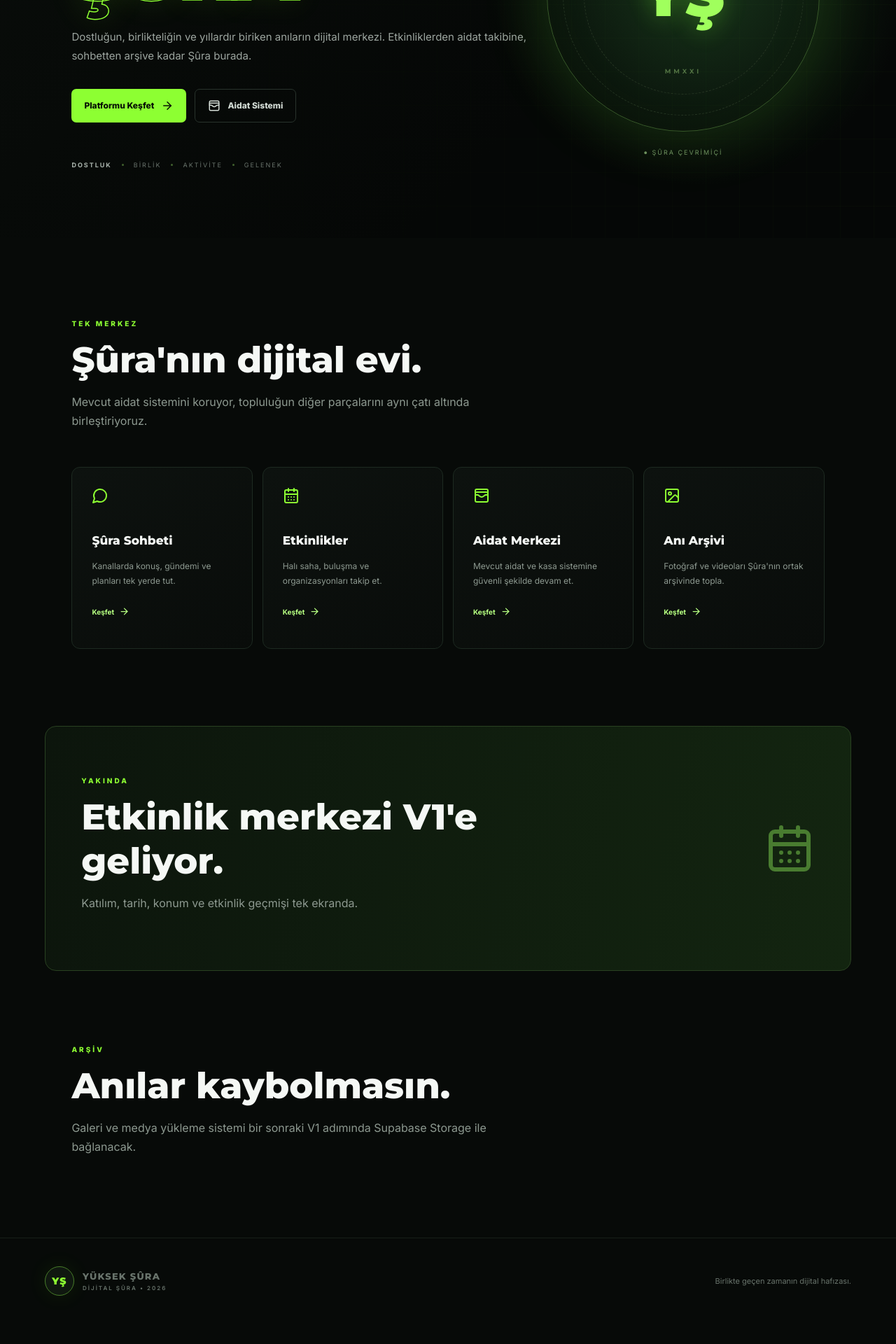
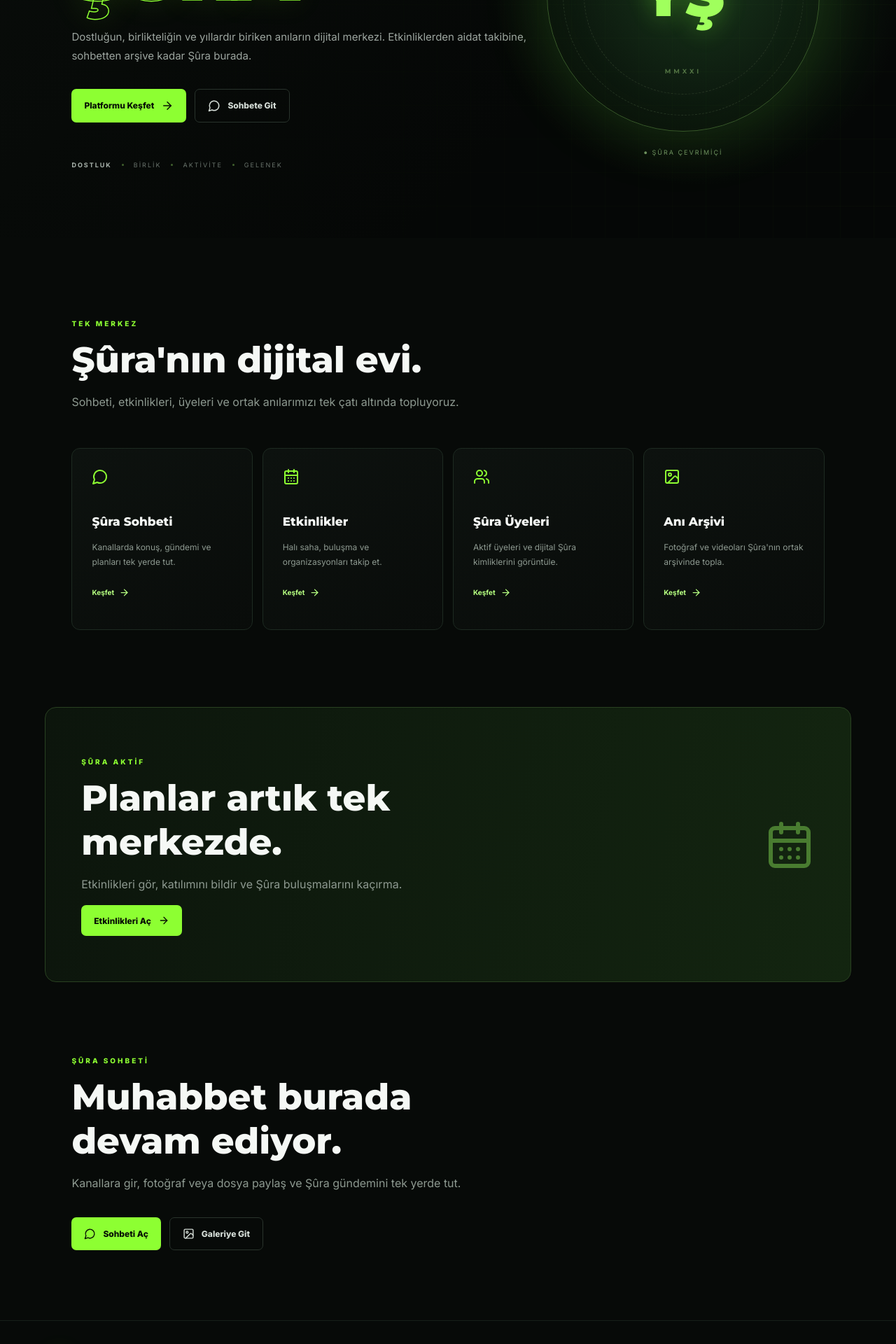
Before and after one commit to fatihallan/y-kseksuuraaidat, a Next.js app: page / in a window 1280 px wide. Shown: the part 460-2380 px from the top of the page at 70% size. Before the commit the page ends 2351 px from the top, so only its background shows below. Built offline with nearby package versions, Linux system fonts and the light colour scheme.

Commit message:
feat: ana sayfayı sohbet merkezli Dijital Şûra yapısına güncelle

```diff
--- a/app/page.js
+++ b/app/page.js
@@ -4,7 +4,7 @@ import {createClient} from "@supabase/supabase-js";
 import {ArrowRight,CalendarDays,Image as ImageIcon,LogIn,MessageCircle,ShieldCheck,Users,WalletCards,X} from "lucide-react";
 
 const supabase=createClient("https://kzhklbtdyzinfacaotuh.supabase.co","sb_publishable__FvHp-RV7UHiWF0H9Y5Tug_yfMGyTX9");
-const nav=[["Hakkımızda","#hakkimizda"],["Etkinlikler","#etkinlikler"],["Sohbet","/sohbet"],["Aidat","/aidat/index.html"],["Galeri","#galeri"]];
+const nav=[["Ana Sayfa","/"],["Sohbet","/sohbet"],["Etkinlikler","/etkinlikler"],["Galeri","/galeri"],["Üyeler","/uyeler"]];
 
 export default function Home(){
  const [login,setLogin]=useState(false),[session,setSession]=useState(null),[email,setEmail]=useState(""),[password,setPassword]=useState(""),[busy,setBusy]=useState(false),[msg,setMsg]=useState("");
@@ -22,23 +22,23 @@ export default function Home(){
    <div className="heroCopy"><div className="eyebrow"><span/> YÜKSEK ŞÛRA DİJİTAL PLATFORMU</div>
     <h1>DİJİTAL<br/><em>ŞÛRA</em></h1>
     <p>Dostluğun, birlikteliğin ve yıllardır biriken anıların dijital merkezi. Etkinliklerden aidat takibine, sohbetten arşive kadar Şûra burada.</p>
-    <div className="actions"><a className="primary" href={session?"/sohbet":"#hakkimizda"}>{session?"Şûra'ya Gir":"Platformu Keşfet"} <ArrowRight size={18}/></a><a className="secondary" href="/aidat/index.html"><WalletCards size={18}/> Aidat Sistemi</a></div>
+    <div className="actions"><a className="primary" href={session?"/sohbet":"#hakkimizda"}>{session?"Şûra'ya Gir":"Platformu Keşfet"} <ArrowRight size={18}/></a><a className="secondary" href="/sohbet"><MessageCircle size={18}/> Sohbete Git</a></div>
     <div className="motto"><b>DOSTLUK</b><i/>BİRLİK<i/>AKTİVİTE<i/>GELENEK</div>
    </div>
    <div className="sigil"><div className="ring"><span>YŞ</span><small>MMXXI</small></div><div className="online">● ŞÛRA ÇEVRİMİÇİ</div></div>
   </section>
 
-  <section id="hakkimizda" className="section"><div className="sectionHead"><span>TEK MERKEZ</span><h2>Şûra'nın dijital evi.</h2><p>Mevcut aidat sistemini koruyor, topluluğun diğer parçalarını aynı çatı altında birleştiriyoruz.</p></div>
+  <section id="hakkimizda" className="section"><div className="sectionHead"><span>TEK MERKEZ</span><h2>Şûra'nın dijital evi.</h2><p>Sohbeti, etkinlikleri, üyeleri ve ortak anılarımızı tek çatı altında topluyoruz.</p></div>
    <div className="grid">
     <Card icon={<MessageCircle/>} title="Şûra Sohbeti" text="Kanallarda konuş, gündemi ve planları tek yerde tut." href="/sohbet"/>
-    <Card icon={<CalendarDays/>} title="Etkinlikler" text="Halı saha, buluşma ve organizasyonları takip et." href="#etkinlikler"/>
-    <Card icon={<WalletCards/>} title="Aidat Merkezi" text="Mevcut aidat ve kasa sistemine güvenli şekilde devam et." href="/aidat/index.html"/>
-    <Card icon={<ImageIcon/>} title="Anı Arşivi" text="Fotoğraf ve videoları Şûra'nın ortak arşivinde topla." href="#galeri"/>
+    <Card icon={<CalendarDays/>} title="Etkinlikler" text="Halı saha, buluşma ve organizasyonları takip et." href="/etkinlikler"/>
+    <Card icon={<Users/>} title="Şûra Üyeleri" text="Aktif üyeleri ve dijital Şûra kimliklerini görüntüle." href="/uyeler"/>
+    <Card icon={<ImageIcon/>} title="Anı Arşivi" text="Fotoğraf ve videoları Şûra'nın ortak arşivinde topla." href="/galeri"/>
    </div>
   </section>
 
-  <section id="etkinlikler" className="band"><div><span>YAKINDA</span><h2>Etkinlik merkezi V1'e geliyor.</h2><p>Katılım, tarih, konum ve etkinlik geçmişi tek ekranda.</p></div><CalendarDays size={72}/></section>
-  <section id="galeri" className="section compact"><div className="sectionHead"><span>ARŞİV</span><h2>Anılar kaybolmasın.</h2><p>Galeri ve medya yükleme sistemi bir sonraki V1 adımında Supabase Storage ile bağlanacak.</p></div></section>
+  <section id="etkinlikler" className="band"><div><span>ŞÛRA AKTİF</span><h2>Planlar artık tek merkezde.</h2><p>Etkinlikleri gör, katılımını bildir ve Şûra buluşmalarını kaçırma.</p><a className="primary" href="/etkinlikler">Etkinlikleri Aç <ArrowRight size={16}/></a></div><CalendarDays size={72}/></section>
+  <section id="galeri" className="section compact"><div className="sectionHead"><span>ŞÛRA SOHBETİ</span><h2>Muhabbet burada devam ediyor.</h2><p>Kanallara gir, fotoğraf veya dosya paylaş ve Şûra gündemini tek yerde tut.</p><div className="actions"><a className="primary" href="/sohbet"><MessageCircle size={17}/> Sohbeti Aç</a><a className="secondary" href="/galeri"><ImageIcon size={17}/> Galeriye Git</a></div></div></section>
   <footer><div className="brand"><span className="mark">YŞ</span><span>YÜKSEK ŞÛRA<small>DİJİTAL ŞÛRA • 2026</small></span></div><p>Birlikte geçen zamanın dijital hafızası.</p></footer>
 
   {login&&<div className="modal" onMouseDown={e=>e.target===e.currentTarget&&setLogin(false)}><div className="loginBox"><button className="close" onClick={()=>setLogin(false)}><X/></button><div className="loginIcon"><ShieldCheck/></div><span className="mini">ÜYE ALANI</span><h2>Şûra'ya giriş yap</h2><p>Yetkili hesabınla Dijital Şûra'ya eriş.</p><form onSubmit={signIn}><label>E-posta</label><input type="email" value={email} onChange={e=>setEmail(e.target.value)} required/><label>Şifre</label><input type="password" value={password} onChange={e=>setPassword(e.target.value)} required/>{msg&&<div className="error">{msg}</div>}<button className="primary full" disabled={busy}>{busy?"Giriş yapılıyor...":"Giriş Yap"} <ArrowRight size={18}/></button></form></div></div>}
```
